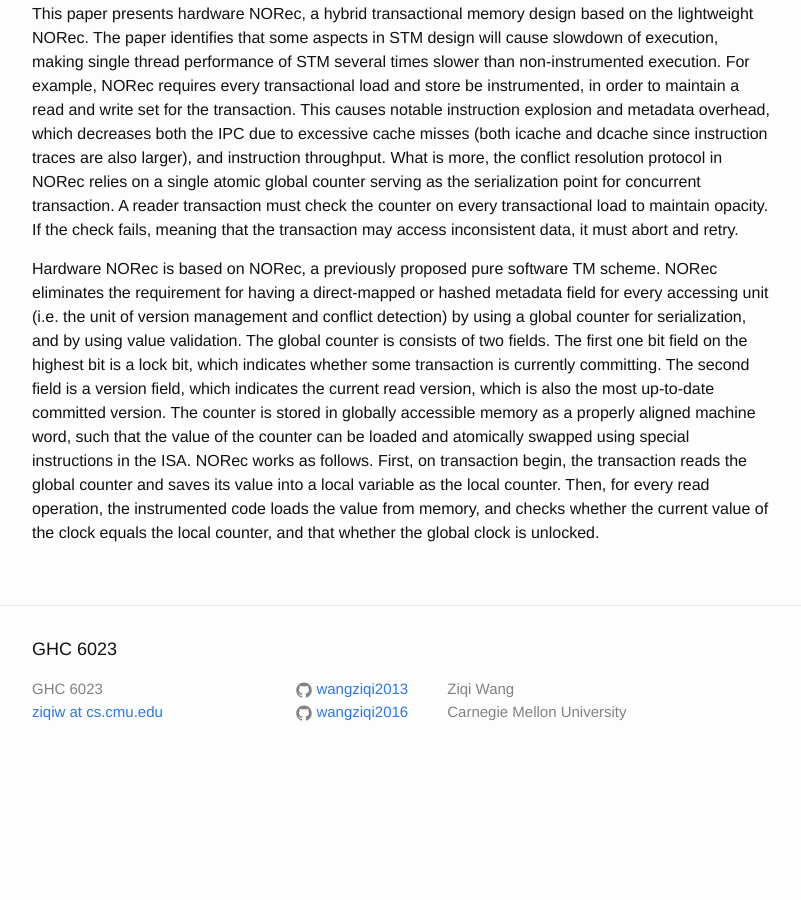
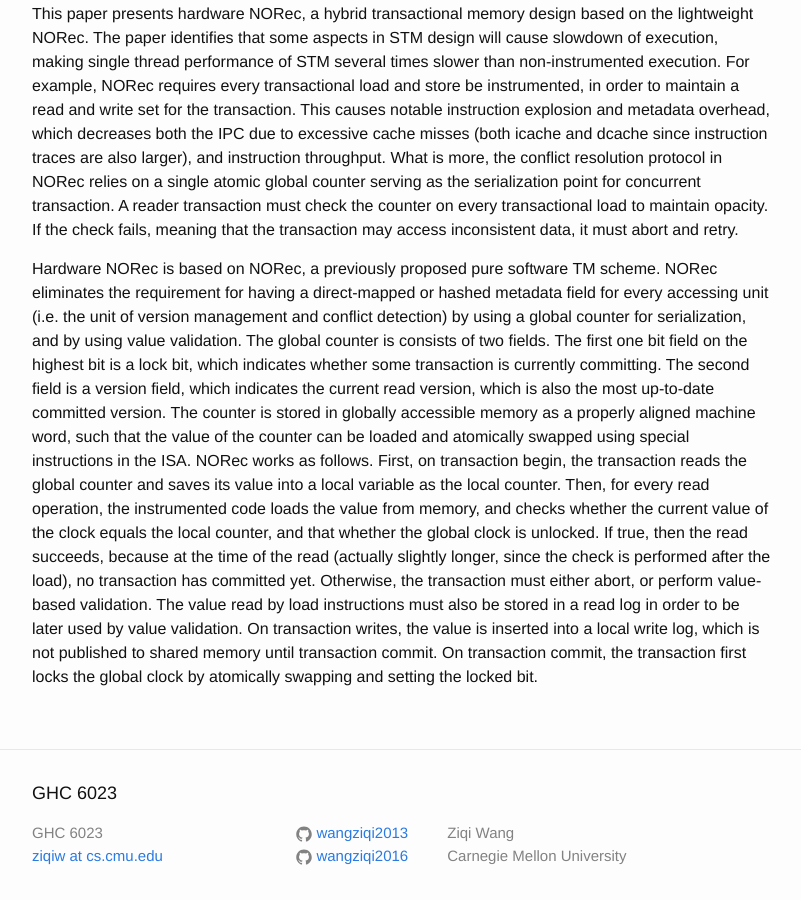
Before and after one commit to wangziqi2013/wangziqi2013.github.io, a Jekyll site: the page built from _posts/2019-11-02-rh-norec.markdown, in a window 1280 px wide and 900 px high, scrolled down 634 px. Shown: the whole window, without its empty margins (238-1039 px from the left). Built offline with Jekyll 4.4.1, drawn with Linux system fonts in a browser that asks for light colours; before the commit the page ends 1417 px from its top, so only the background shows below that.

Commit message:
Adding write

```diff
--- a/_posts/2019-11-02-rh-norec.markdown
+++ b/_posts/2019-11-02-rh-norec.markdown
@@ -32,4 +32,9 @@ committed version. The counter is stored in globally accessible memory as a prop
 value of the counter can be loaded and atomically swapped using special instructions in the ISA. NORec works as follows.
 First, on transaction begin, the transaction reads the global counter and saves its value into a local variable as the
 local counter. Then, for every read operation, the instrumented code loads the value from memory, and checks whether the
-current value of the clock equals the local counter, and that whether the global clock is unlocked.
+current value of the clock equals the local counter, and that whether the global clock is unlocked. If true, then the read
+succeeds, because at the time of the read (actually slightly longer, since the check is performed after the load), no
+transaction has committed yet. Otherwise, the transaction must either abort, or perform value-based validation. The
+value read by load instructions must also be stored in a read log in order to be later used by value validation. On transaction
+writes, the value is inserted into a local write log, which is not published to shared memory until transaction commit.
+On transaction commit, the transaction first locks the global clock by atomically swapping and setting the locked bit.
```
